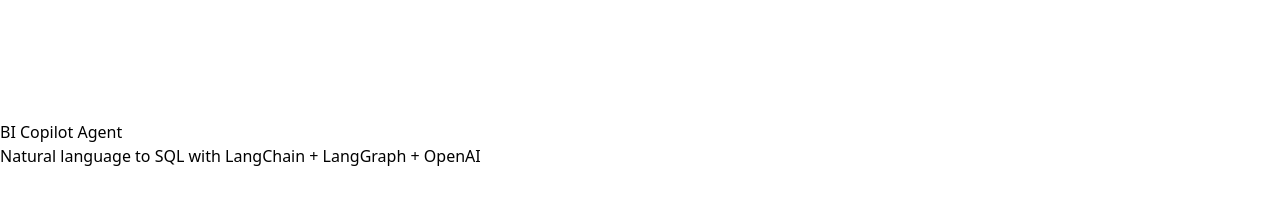
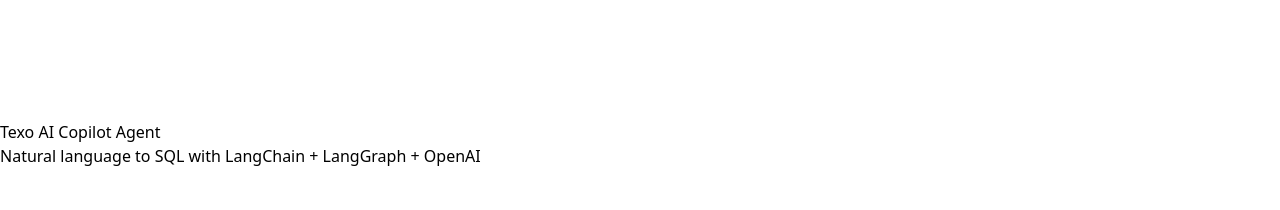
Before and after one commit to Usmana4360/BI-Copliot, a React (Vite) app in the folder frontend/: page / in a window 1280 px wide. Shown: the part 1160-1370 px from the top of the page. Built offline with nearby package versions, Linux system fonts and the light colour scheme.

Commit message:
update name

```diff
--- a/frontend/src/App.jsx
+++ b/frontend/src/App.jsx
@@ -287,7 +287,7 @@
             <div className="w-12 h-12 text-blue-600">
               <Icons.TrendingUp />
             </div>
-            <h1 className="text-4xl font-bold text-gray-800">BI Copilot Agent</h1>
+            <h1 className="text-4xl font-bold text-gray-800">Texo AI Copilot Agent</h1>
           </div>
           <p className="text-gray-600">Natural language to SQL with LangChain + LangGraph + OpenAI</p>
         </div>
```
